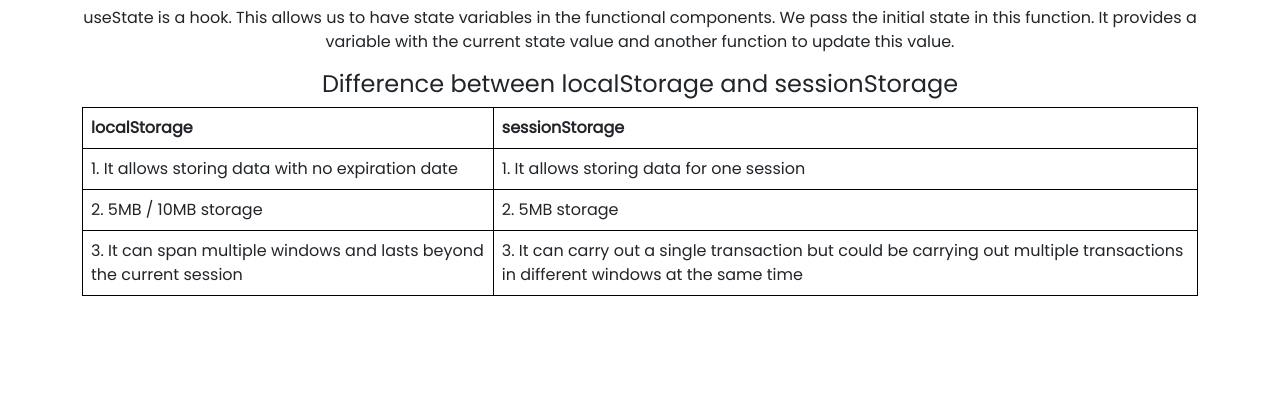
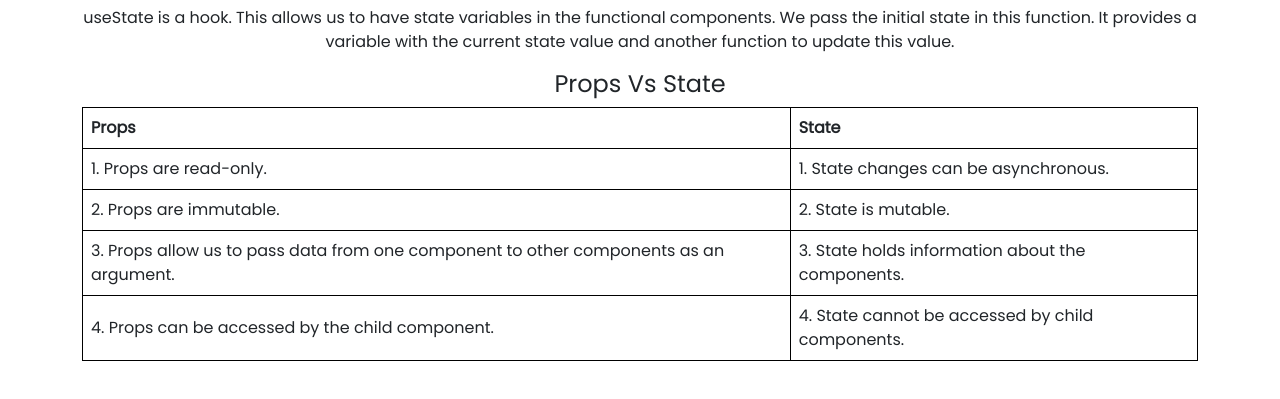
Before and after one commit to ReNayeem/Best-Buy, a React (Create React App) app: page / in a window 1280 px wide. Shown: the part 1468-1867 px from the top of the page. Before the commit the page ends 1812 px from the top, so only its background shows below. Built offline with nearby package versions, Linux system fonts and the light colour scheme.

Commit message:
Completed

```diff
--- a/src/Components/Questions/Question.js
+++ b/src/Components/Questions/Question.js
@@ -6,24 +6,27 @@ const Question = () => {
         <div id="question-answer" className="text-center container mt-5">
             <h4>How useState works?</h4>
             <p>useState is a hook. This allows us to have state variables in the functional components. We pass the initial state in this function. It provides a variable with the current state value and another function to update this value.</p>
-            <h4>Difference between localStorage and sessionStorage</h4>
+            <h4>Props Vs State</h4>
             <table>
                 <tr className="text-center">
-                    <th>localStorage</th>
-                    <th>sessionStorage</th>
+                    <th>Props</th>
+                    <th>State</th>
                 </tr>
                 <tr>
-                    <td>1. It allows storing data with no expiration date</td>
-                    <td>1. It allows storing data for one session</td>
+                    <td>1. Props are read-only.</td>
+                    <td>1. State changes can be asynchronous.</td>
                 </tr>
                 <tr>
-                    <td>2. 5MB / 10MB storage</td>
-                    <td>2. 5MB storage</td>
+                    <td>2. Props are immutable.</td>
+                    <td>2. State is mutable.</td>
                 </tr>
                 <tr>
-                    <td>3. It can span multiple windows and lasts beyond the current session</td>
-                    <td>3. It can carry out a single transaction but could be carrying out multiple transactions in
-                        different windows at the same time</td>
+                    <td>3. Props allow us to pass data from one component to other components as an argument.</td>
+                    <td>3. State holds information about the components.</td>
+                </tr>
+                <tr>
+                    <td>4. Props can be accessed by the child component.</td>
+                    <td>4. State cannot be accessed by child components.</td>
                 </tr>
             </table>
         </div>
```
